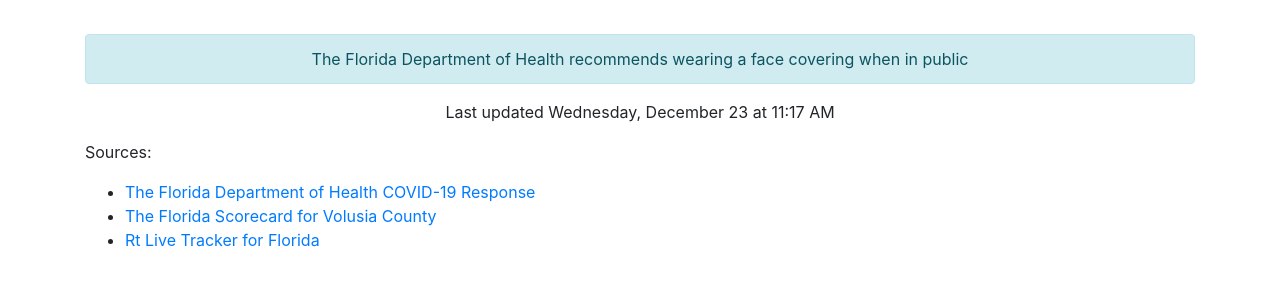
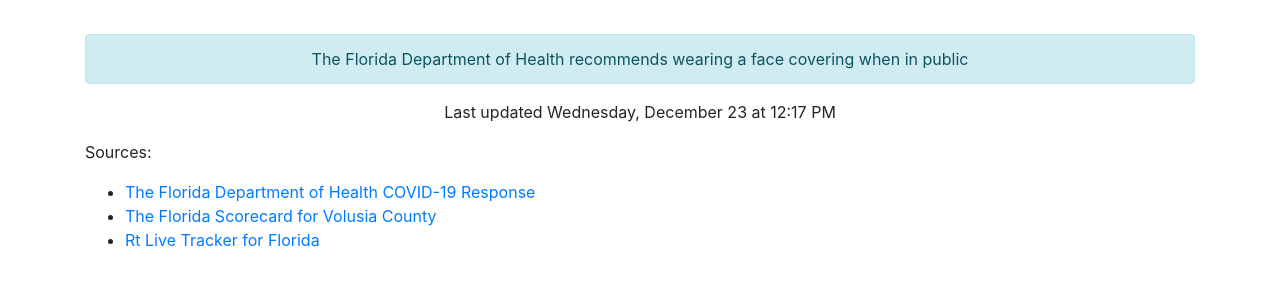
Before and after one commit to thinkjson/timeforchurch, a Jekyll site: the page built from index.md, in a window 1280 px wide. Shown: the part 586-882 px from the top of the page. Built offline with Jekyll 4.4.1, drawn with Linux system fonts in a browser that asks for light colours; our own code applies the rules of GitHub Pages for plain Markdown files.

Commit message:
Updating data

```diff
--- a/_includes/data.html
+++ b/_includes/data.html
@@ -10,4 +10,4 @@
     <div class="outcome text-success">YES</div>
     <div class="alert alert-info" role="alert">The Florida Department of Health recommends wearing a face covering when in public</div>
 
-    <p>Last updated Wednesday, December 23 at 11:17 AM</p>
+    <p>Last updated Wednesday, December 23 at 12:17 PM</p>
```
